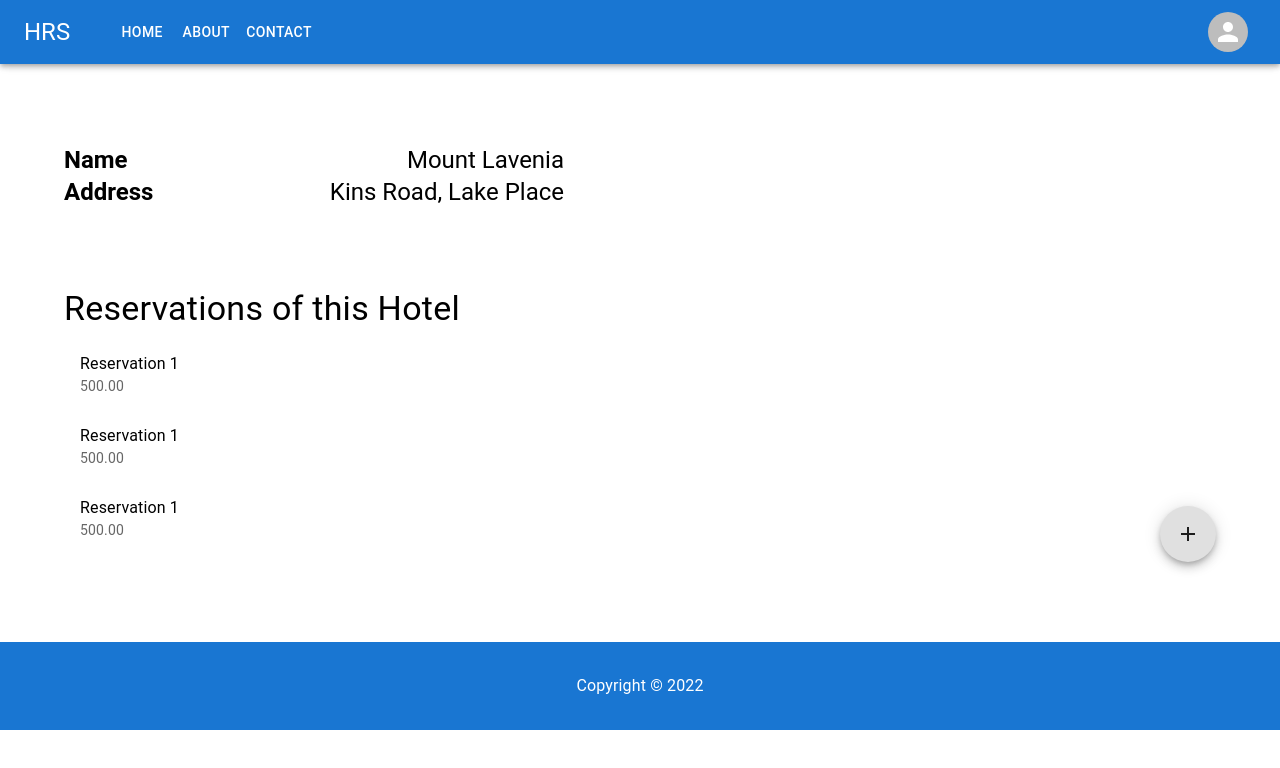
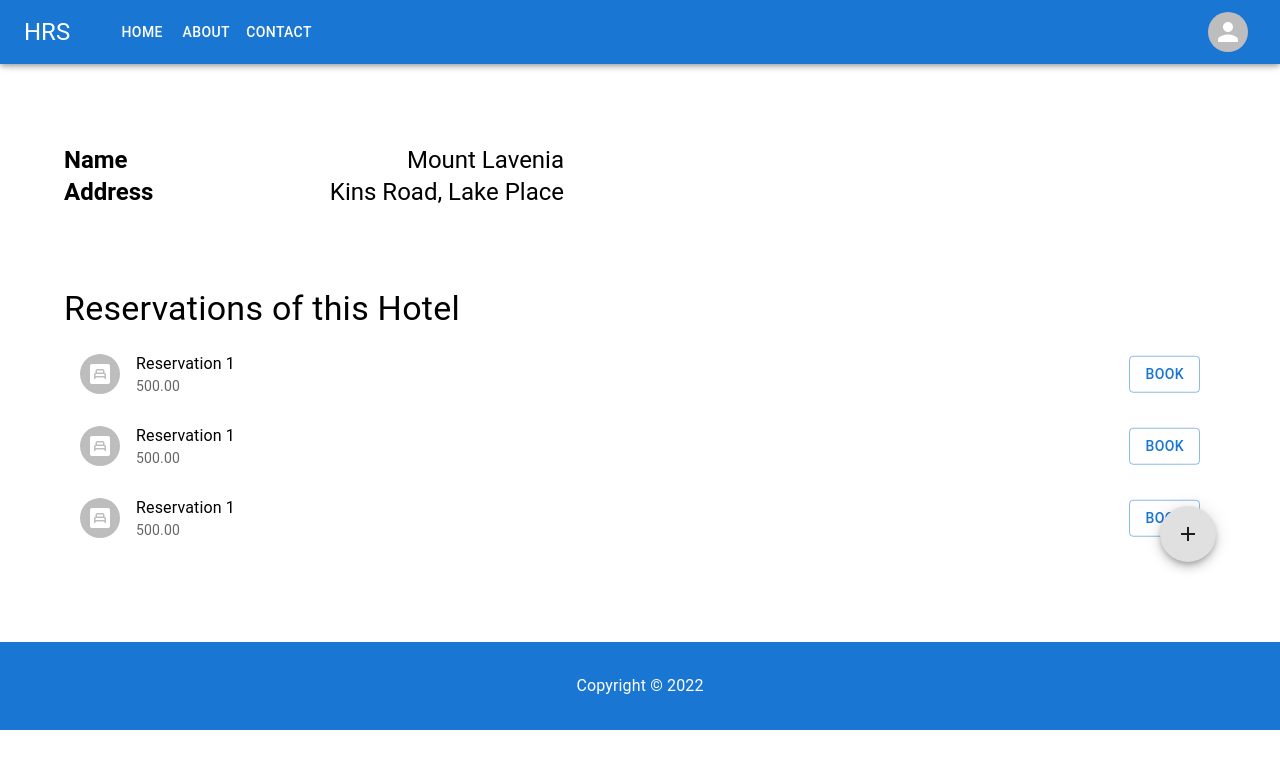
Before and after one commit to LassazVegaz/Hotel-Reservation-System, a React (Create React App) app in the folder frontend/: page / in a window 1280 px wide. Shown: the top 768 px of the page. Built offline with nearby package versions, Linux system fonts and the light colour scheme.

Commit message:
book button

```diff
--- a/frontend/src/pages/HotelVewPage/HotelReservations.tsx
+++ b/frontend/src/pages/HotelVewPage/HotelReservations.tsx
@@ -1,27 +1,44 @@
-import { Add as AddIcon } from "@mui/icons-material";
 import {
+	Add as AddIcon,
+	BedroomChild as BedroomChildIcon,
+} from "@mui/icons-material";
+import {
+	Avatar,
 	Box,
+	Button,
 	Fab,
 	List,
+	ListItemAvatar,
 	ListItemButton,
+	ListItemSecondaryAction,
 	ListItemText,
 	Typography,
 } from "@mui/material";
 import { useState } from "react";
 import { AddEditReservationDialog } from "../../components/AddEditReservationDialog/AddEditReservationDialog";
 
+const ReservationItem = () => {
+	return (
+		<ListItemButton>
+			<ListItemAvatar>
+				<Avatar>
+					<BedroomChildIcon />
+				</Avatar>
+			</ListItemAvatar>
+			<ListItemText primary="Reservation 1" secondary="500.00" />
+			<ListItemSecondaryAction>
+				<Button variant="outlined">BOOK</Button>
+			</ListItemSecondaryAction>
+		</ListItemButton>
+	);
+};
+
 const ReservationsList = () => {
 	return (
 		<List>
-			<ListItemButton>
-				<ListItemText primary="Reservation 1" secondary="500.00" />
-			</ListItemButton>
-			<ListItemButton>
-				<ListItemText primary="Reservation 1" secondary="500.00" />
-			</ListItemButton>
-			<ListItemButton>
-				<ListItemText primary="Reservation 1" secondary="500.00" />
-			</ListItemButton>
+			<ReservationItem />
+			<ReservationItem />
+			<ReservationItem />
 		</List>
 	);
 };
```
